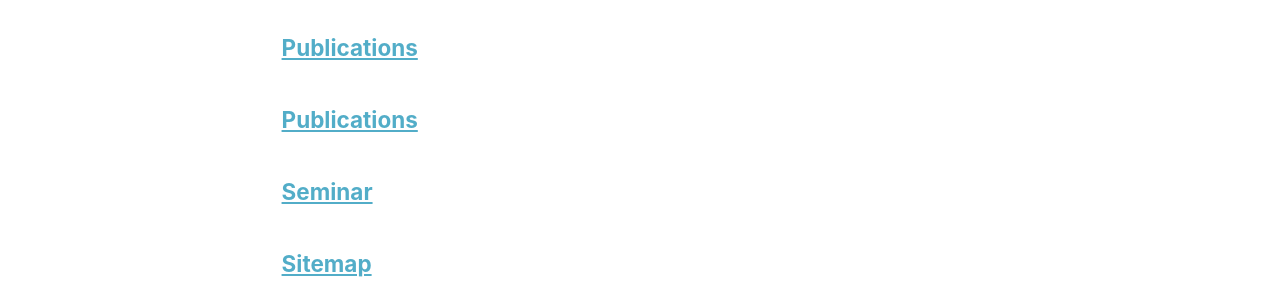
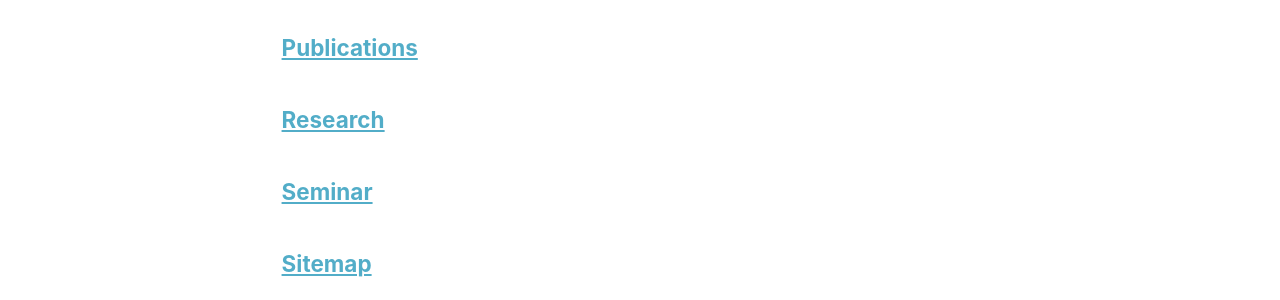
Before and after one commit to ColinWangZelin/colinwangzelin.github.io, a Jekyll site: the page built from _pages/page-archive.html, in a window 1280 px wide. Shown: the part 1111-1411 px from the top of the page. Built offline with Jekyll 4.4.1, drawn with Linux system fonts in a browser that asks for light colours.

Commit message:
Update reseearch.md

```diff
--- a/_pages/reseearch.md
+++ b/_pages/reseearch.md
@@ -1,7 +1,7 @@
 ---
 layout: archive
-title: "Publications"
-permalink: /publications/
+title: "Research"
+permalink: /research/
 author_profile: true
 ---
 
@@ -11,6 +11,6 @@ author_profile: true
 
 {% include base_path %}
 
-{% for post in site.publications reversed %}
+{% for post in site.research reversed %}
   {% include archive-single.html %}
 {% endfor %}
```
